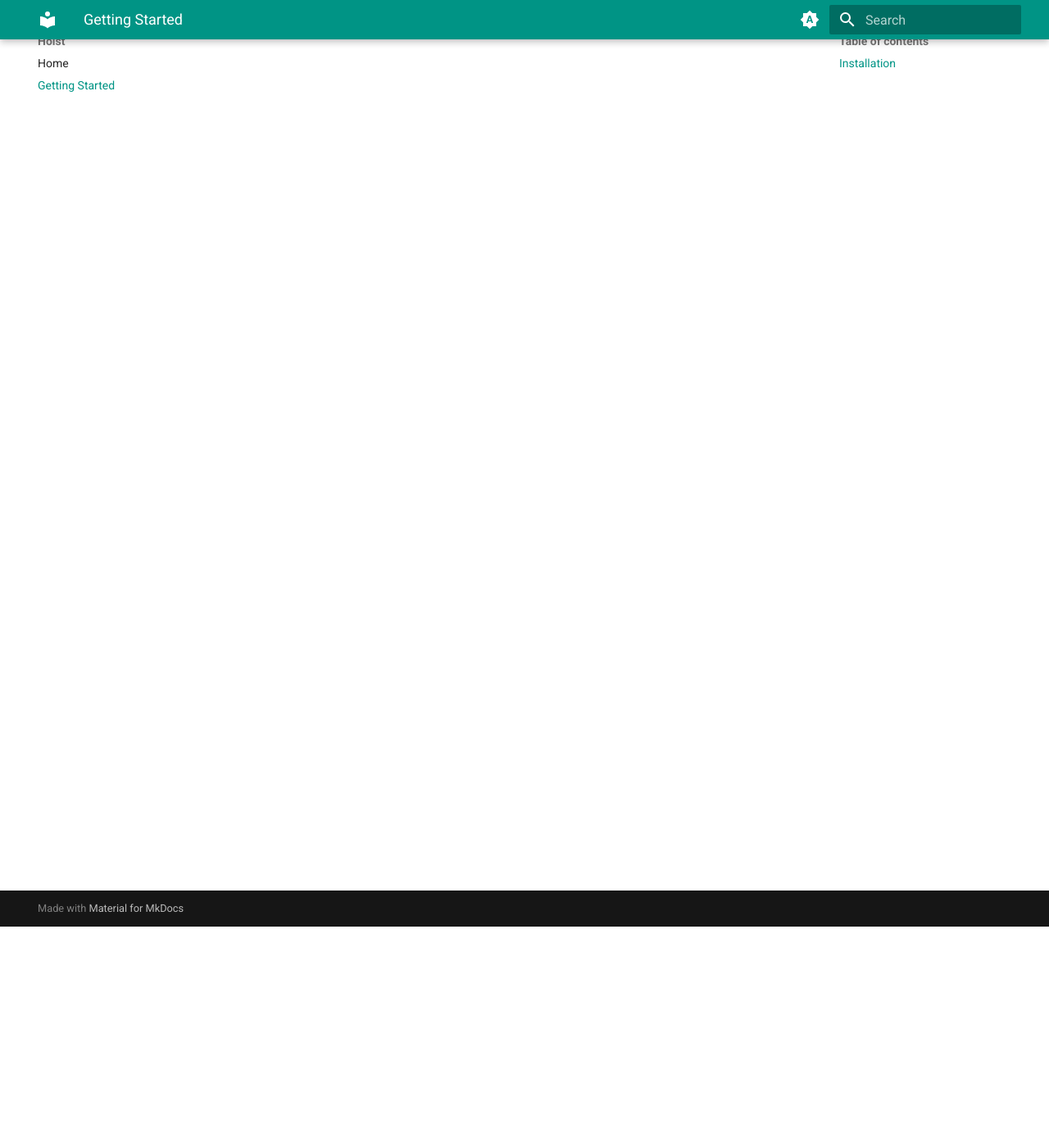
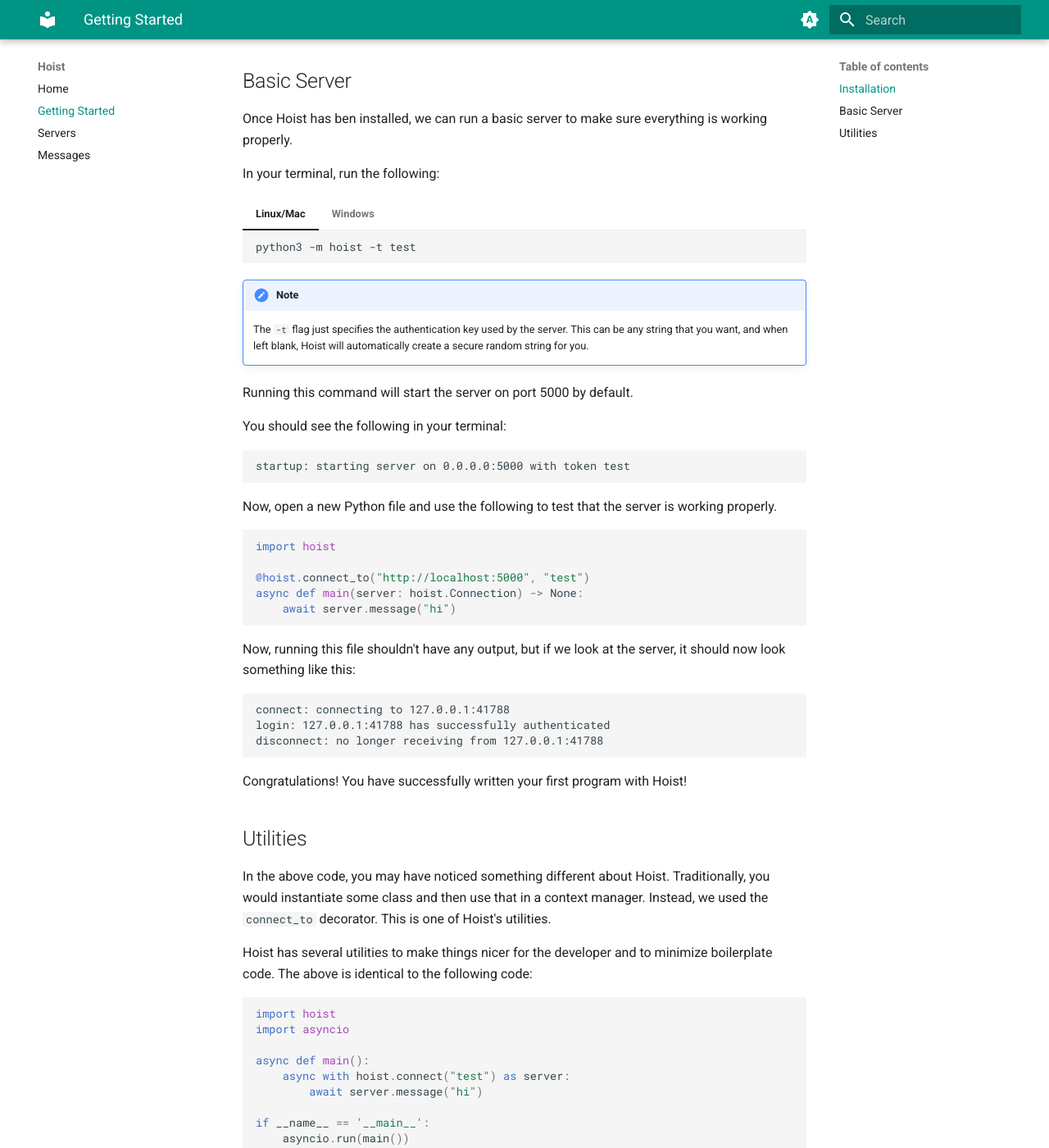
Before and after one commit to ZeroIntensity/hoist, an MkDocs documentation site: the page built from docs/getting_started.md, in a window 1280 px wide and 1400 px high, scrolled down 270 px. Shown: the whole window at 82% size. Built offline with MkDocs 1.6.1 and Material for MkDocs 9.7.7, drawn with Linux system fonts in a browser that asks for light colours; some of the changed text lies outside the part shown.

Commit message:
slowly but surely

````diff
--- a/docs/getting_started.md
+++ b/docs/getting_started.md
@@ -5,11 +5,99 @@
 === "Linux/Mac"
 
     ```
-    python3 -m pip install -U <name>
+    python3 -m pip install -U hoist-new
     ```
 
 === "Windows"
 
     ```
-    py -m pip install -U <name>
+    py -m pip install -U hoist-new
     ```
+
+## Basic Server
+
+Once Hoist has ben installed, we can run a basic server to make sure everything is working properly.
+
+In your terminal, run the following:
+
+=== "Linux/Mac"
+
+    ```
+    python3 -m hoist -t test
+    ```
+
+=== "Windows"
+
+    ```
+    py -m hoist -t test
+    ```
+
+!!! note
+
+    The `-t` flag just specifies the authentication key used by the server. This can be any string that you want, and when left blank, Hoist will automatically create a secure random string for you.
+
+Running this command will start the server on port 5000 by default.
+
+You should see the following in your terminal:
+
+```
+startup: starting server on 0.0.0.0:5000 with token test
+```
+
+Now, open a new Python file and use the following to test that the server is working properly.
+
+```py
+import hoist
+
+@hoist.connect_to("http://localhost:5000", "test")
+async def main(server: hoist.Connection) -> None:
+    await server.message("hi")
+```
+
+Now, running this file shouldn't have any output, but if we look at the server, it should now look something like this:
+
+```
+connect: connecting to 127.0.0.1:41788
+login: 127.0.0.1:41788 has successfully authenticated
+disconnect: no longer receiving from 127.0.0.1:41788
+```
+
+Congratulations! You have successfully written your first program with Hoist!
+
+## Utilities
+
+In the above code, you may have noticed something different about Hoist. Traditionally, you would instantiate some class and then use that in a context manager. Instead, we used the `connect_to` decorator. This is one of Hoist's utilities.
+
+Hoist has several utilities to make things nicer for the developer and to minimize boilerplate code. The above is identical to the following code:
+
+```py
+import hoist
+import asyncio
+
+async def main():
+    async with hoist.connect("test") as server:
+        await server.message("hi")
+
+if __name__ == '__main__':
+    asyncio.run(main())
+```
+
+Sure, you could use this and it would work just fine, but writing it might waste time or get repetitive over time.
+
+However, high-level utilities like that can have downsides. Something like `connect_to` only works for that single use case, and isn't very flexible.
+
+There are alternatives for when you need it though. Hoist has a utility called `main`, which removes `asyncio` boilerplate:
+
+```py
+# also identical to the above
+import hoist
+
+@hoist.main
+async def main():
+    async with hoist.connect("test") as server:
+        await server.message("hi")
+
+# no need for asyncio.run!
+```
+
+Hoist even does some magic internally to replicate the `#!python if __name__ == '__main__'`!
--- a/mkdocs.yml
+++ b/mkdocs.yml
@@ -3,6 +3,8 @@
 nav:
     - Home: index.md
     - Getting Started: getting_started.md
+    - Servers: servers.md
+    - Messages: messages.md
 theme:
     name: material
     palette:
@@ -38,5 +40,7 @@
     - pymdownx.inlinehilite
     - pymdownx.snippets
     - pymdownx.superfences
+    - admonition
+    - pymdownx.details
     - pymdownx.tabbed:
           alternate_style: true
--- a/pyproject.toml
+++ b/pyproject.toml
@@ -3,7 +3,7 @@
 build-backend = "hatchling.build"
 
 [project]
-name = "hoist-csc"
+name = "hoist-new"
 description = 'Easy client-server communication'
 readme = "README.md"
 requires-python = ">=3.7"
````
Also changed, not shown: docs/index.md (+8 -2 lines), docs/servers.md (added, +57 -0 lines), docs/messages.md (added), 5 other files.
